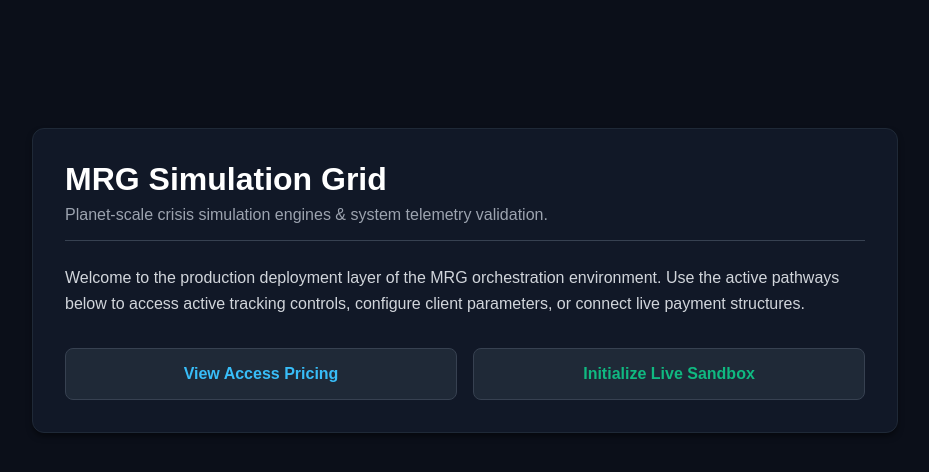
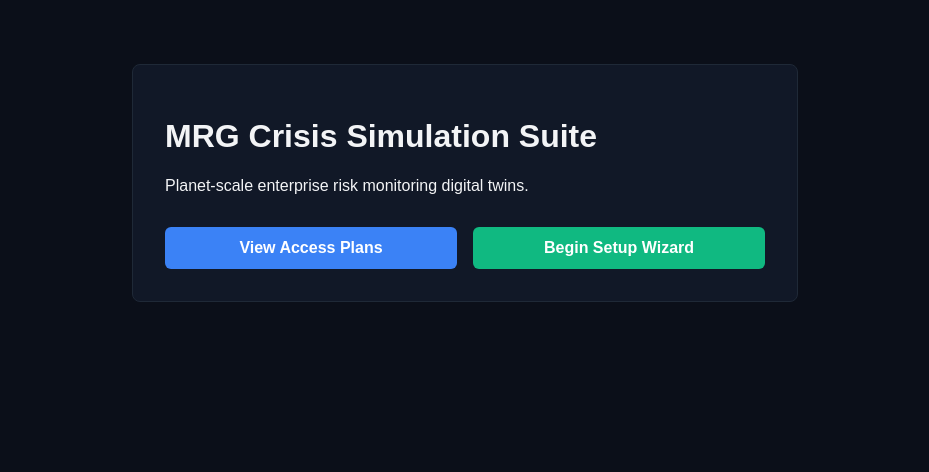
Before and after one commit to Odynex-Sovereign/MRG, a FastAPI app: page / in a window 1280 px wide. Shown: the top 472 px of the page, without its empty margins (175-1104 px from the left). Run offline with FastAPI, Linux system fonts and the light colour scheme.

Commit message:
Revamp index.html structure and styling
Updated the layout and content of the index.html file to enhance the user interface and experience.

```diff
--- a/mrg/templates/index.html
+++ b/mrg/templates/index.html
@@ -1,26 +1,14 @@
 <!DOCTYPE html>
 <html lang="en">
-<head>
-    <meta charset="UTF-8">
-    <meta name="viewport" content="width=device-width, initial-scale=1.0">
-    <title>{{ title }}</title>
-    <link rel="stylesheet" href="/static/main.css">
-</head>
-<body>
-    <div style="max-width: 800px; margin: 10% auto; padding: 2rem; background: #111827; border-radius: 0.75rem; border: 1px solid #1f2937; box-shadow: 0 4px 6px -1px rgba(0,0,0,0.5);">
-        <header style="border-bottom: 1px solid #374151; padding-bottom: 1rem; margin-bottom: 1.5rem;">
-            <h1 style="color: #ffffff; font-size: 2rem; margin: 0;">MRG Simulation Grid</h1>
-            <p style="color: #9ca3af; margin: 0.5rem 0 0 0;">Planet-scale crisis simulation engines & system telemetry validation.</p>
-        </header>
-
-        <main>
-            <p style="line-height: 1.6; color: #d1d5db;">Welcome to the production deployment layer of the MRG orchestration environment. Use the active pathways below to access active tracking controls, configure client parameters, or connect live payment structures.</p>
-
-            <div style="display: grid; grid-template-columns: 1fr 1fr; gap: 1rem; margin-top: 2rem;">
-                <a href="/pricing" style="display: block; padding: 1rem; background: #1f2937; border: 1px solid #374151; border-radius: 0.5rem; text-decoration: none; color: #38bdf8; font-weight: bold; text-align: center; transition: background 0.2s;">View Access Pricing</a>
-                <a href="/demo" style="display: block; padding: 1rem; background: #1f2937; border: 1px solid #374151; border-radius: 0.5rem; text-decoration: none; color: #10b981; font-weight: bold; text-align: center; transition: background 0.2s;">Initialize Live Sandbox</a>
-            </div>
-        </main>
+<head><meta charset="UTF-8"><title>{{ title }}</title><link rel="stylesheet" href="/static/main.css"></head>
+<body style="padding: 4rem;">
+    <div style="max-width: 600px; margin: 0 auto; background: #111827; padding: 2rem; border-radius: 0.5rem; border: 1px solid #1f2937;">
+        <h1>MRG Crisis Simulation Suite</h1>
+        <p>Planet-scale enterprise risk monitoring digital twins.</p>
+        <div style="display: flex; gap: 1rem; margin-top: 2rem;">
+            <a href="/pricing" class="btn">View Access Plans</a>
+            <a href="/onboarding" class="btn" style="background:#10b981;">Begin Setup Wizard</a>
+        </div>
     </div>
 </body>
 </html>
```
